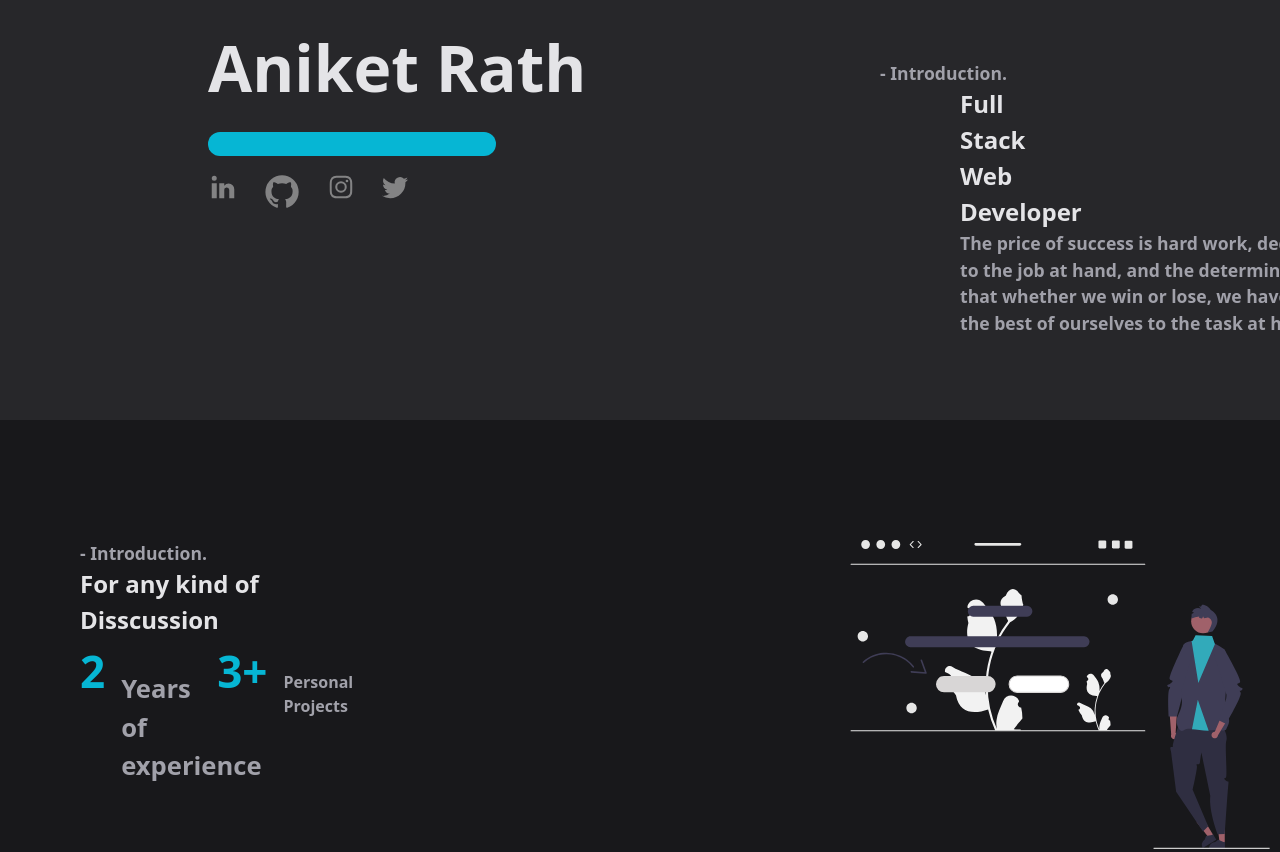
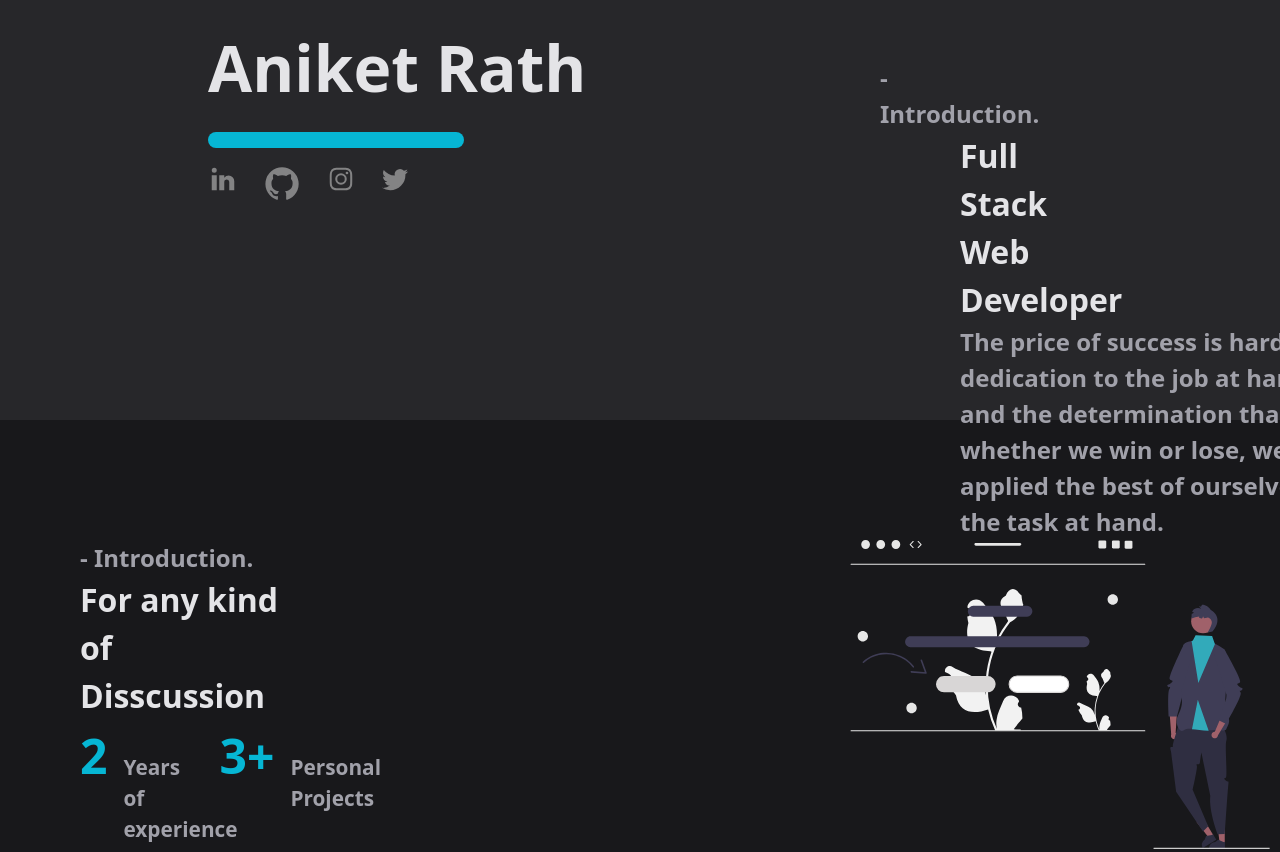
Before and after one commit to aniketrath/Portfolio, a plain HTML site: page index.html in a window 1280 px wide. Shown: the part 180-1032 px from the top of the page. Drawn offline with nearby package versions, Linux system fonts and the light colour scheme.

Commit message:
new changes1

```diff
--- a/index.html
+++ b/index.html
@@ -18,16 +18,16 @@
                  group-hover:text-cyan-500">
                     Works
                 </h1>
-                <div class="text cyan-500 bg-cyan-500 h-2.5 w-12 rounded-lg ml-9 opacity-0
-                group-hover:opacity-100">.</div>
+                <div class="text cyan-500 bg-cyan-500 h-1.5 w-8 rounded-lg ml-4 opacity-0
+                group-hover:opacity-100"> &nbsp;</div>
             </div>
             <div class="group">
                 <h1 class="text-zinc-400 text-[1.2rem] mr-20 font-bold
                 hover:text-cyan-500 hover:cursor-default">
                     Contact
                 </h1>
-                <div class="text cyan-500 bg-cyan-500 h-2.5 w-12 rounded-lg ml-12 opacity-0
-                group-hover:opacity-100">.</div>
+                <div class="text cyan-500 bg-cyan-500 h-1.5 w-8 rounded-lg ml-5 opacity-0
+                group-hover:opacity-100"> &nbsp;</div>
             </div>
         </div>
         <div class="flex">
@@ -38,8 +38,8 @@
                     Aniket Rath
                 </h1>
                 <div data-aos="fade-right" data-aos-duration="1600"
-                 class="bg-cyan-500 w-72 ml-52 rounded-xl mt-4">
-                    <p class="text-cyan-500"> .</p>
+                 class="bg-cyan-500 w-64 h-4 ml-52 rounded-xl mt-4">
+                    &nbsp;
                 </div>
                 <div data-aos="fade-right" data-aos-duration="800"
                  class="flex mt-4 ml-52">
@@ -58,9 +58,9 @@
             <div data-aos="fade-left" data-aos-duration="300"
             class="w-1/2">
                 <div class="mx-60 mt-[30vh] ">
-                    <h2 class="text-zinc-400 text-[1.1rem] font-bold ">- Introduction.</h2>
-                    <h1 class="text-zinc-200 text-[1.5rem] font-bold ml-20">Full Stack Web Developer</h1>
-                    <h2 class="text-zinc-400 text-[1.1rem] font-semibold w-[50vh] ml-20">The price of success is hard
+                    <h2 class="text-zinc-400 text-[1.5rem] font-bold ">- Introduction.</h2>
+                    <h1 class="text-zinc-200 text-[2rem] font-bold ml-20">Full Stack Web Developer</h1>
+                    <h2 class="text-zinc-400 text-[1.5rem] font-semibold w-[50vh] ml-20">The price of success is hard
                         work, dedication
                         to the job at hand, and the determination that
                         whether we win or lose, we have applied the
@@ -74,14 +74,14 @@
         <div class="flex ">
             <div data-aos="fade-right" data-aos-duration="800" data-aos-offset="300"
             class="w-1/2 mt-[15vh]  ml-[10vh]">
-                <h2 class="text-zinc-400 text-[1.1rem] font-bold">- Introduction.</h2>
-                <h1 class="text-zinc-200 text-[1.5rem] font-bold w-[28vh]">For any kind of Disscussion</h1>
+                <h2 class="text-zinc-400 text-[1.5rem] font-bold">- Introduction.</h2>
+                <h1 class="text-zinc-200 text-[2rem] font-bold w-[28vh]">For any kind of Disscussion</h1>
                 <div class="flex">
-                    <div class="text-[2.75rem] text-cyan-500 font-bold">2</div>
-                    <div class="text-zinc-400 text-[1.6rem] w-[10vh] mx-4 mt-8 font-semibold">Years of experience</div>
-                    <div class="text-[2.75rem] text-cyan-500 font-bold">3</div>
-                    <div class="text-[2.75rem] text-cyan-500 font-extrabold">+</div>
-                    <div class="text-zinc-400 text-[1rem] w-[10vh] mx-4 mt-8 font-semibold">Personal Projects</div>
+                    <div class="text-[3rem] text-cyan-500 font-bold">2</div>
+                    <div class="text-zinc-400 text-[1.3rem] w-[10vh] mx-4 mt-8 font-semibold">Years of experience</div>
+                    <div class="text-[3rem] text-cyan-500 font-bold">3</div>
+                    <div class="text-[3rem] text-cyan-500 font-extrabold">+</div>
+                    <div class="text-zinc-400 text-[1.3rem] w-[10vh] mx-4 mt-8 font-semibold">Personal Projects</div>
                 </div>
             </div>
             <div data-aos="fade-down" data-aos-duration="800" data-aos-offset="800"
@@ -129,7 +129,7 @@
         <div class="flex">
             <div data-aos="fade-up" data-aos-duration="1500"
             class="w-3/5">
-                <div class="mt-[25vh] ml-[20vh]">
+                <div class="mt-[25vh] ml-[15vh]">
                     <img src="./Images/Illustration_2.svg" alt="Illustration_2">
                 </div>
             </div>
```
